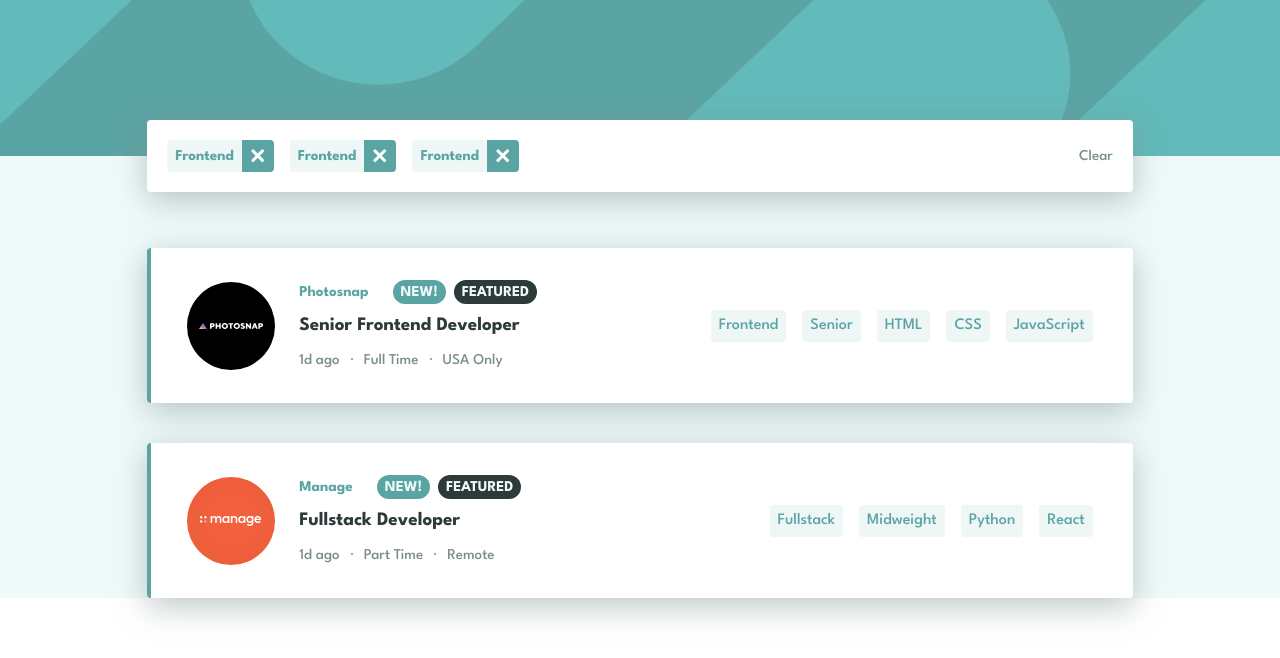
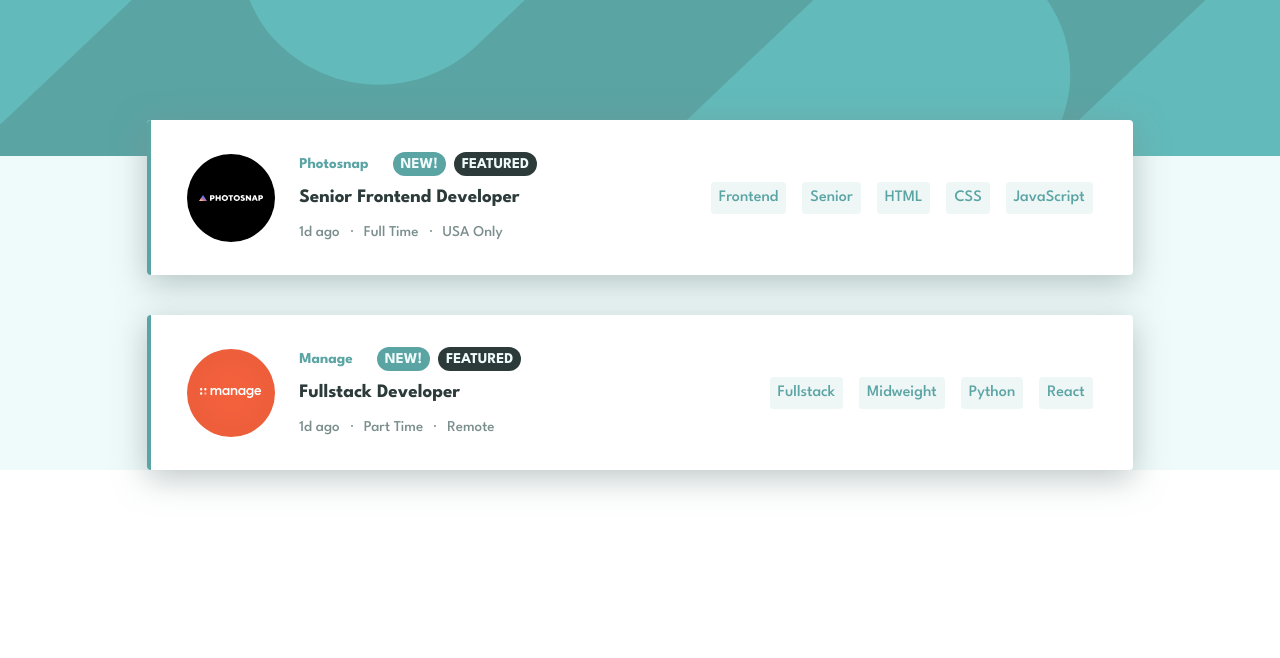
Before and after one commit to c0dehamster/static-job-listings, a React (Vite) app: page / in a window 1280 px wide. Shown: the top 658 px of the page. Built offline with nearby package versions, Linux system fonts and the light colour scheme.

Commit message:
Add the list for jobs filtered by tags

```diff
--- a/src/App.tsx
+++ b/src/App.tsx
@@ -6,17 +6,28 @@ import { JobCard } from "./components/JobCard"
 import { Header } from "./components/Header"
 
 function App() {
-	const handleSelectTag = (id: string) => {
-		console.log(id)
-	}
+	const handleSelectTag = (id: string) => console.log(id)
+	const tags: Set<string> = new Set([])
+
+	const dataFiltered = data.filter(job => {
+		const jobTags = [job.role, job.level, ...job.languages, ...job.tools]
+		const included = jobTags.filter(tag => tags.has(tag)).length > 0
+
+		if (included) return job
+	})
+
+	const jobs = tags.size === 0 ? data : dataFiltered
+
+	const header =
+		tags.size !== 0 ? <Header {...{ tags: Array.from(tags) }}></Header> : ""
 
 	return (
 		<div className="app">
-			<Header></Header>
+			{header}
 
 			<main className="main">
 				<ul className="jobs-list">
-					{data.map(item => (
+					{jobs.map(item => (
 						<li key={item.id}>
 							<JobCard
 								{...{ job: item, handleSelectTag }}></JobCard>
--- a/src/components/Header.tsx
+++ b/src/components/Header.tsx
@@ -2,13 +2,13 @@ import "./Header.css"
 
 import { HeaderTag } from "./HeaderTag"
 
-export const Header = () => {
+export const Header = ({ tags }: { tags: Array<string> }) => {
 	return (
 		<header className="header">
 			<ul className="header__tag-list">
-				<HeaderTag></HeaderTag>
-				<HeaderTag></HeaderTag>
-				<HeaderTag></HeaderTag>
+				{tags.map(tagName => (
+					<HeaderTag {...{ tagName }} key={tagName}></HeaderTag>
+				))}
 			</ul>
 
 			<button className="header__button">Clear</button>
--- a/src/components/HeaderTag.tsx
+++ b/src/components/HeaderTag.tsx
@@ -1,10 +1,10 @@
 import iconRemove from "../../public/images/icon-remove.svg"
 import "./HeaderTag.css"
 
-export const HeaderTag = () => {
+export const HeaderTag = ({ tagName }: { tagName: string }) => {
 	return (
 		<li className="header-tag">
-			<p className="header-tag__name">Frontend</p>
+			<p className="header-tag__name">{tagName}</p>
 
 			<button className="header-tag__button">
 				<img src={iconRemove} alt="" className="button__icon" />
```
